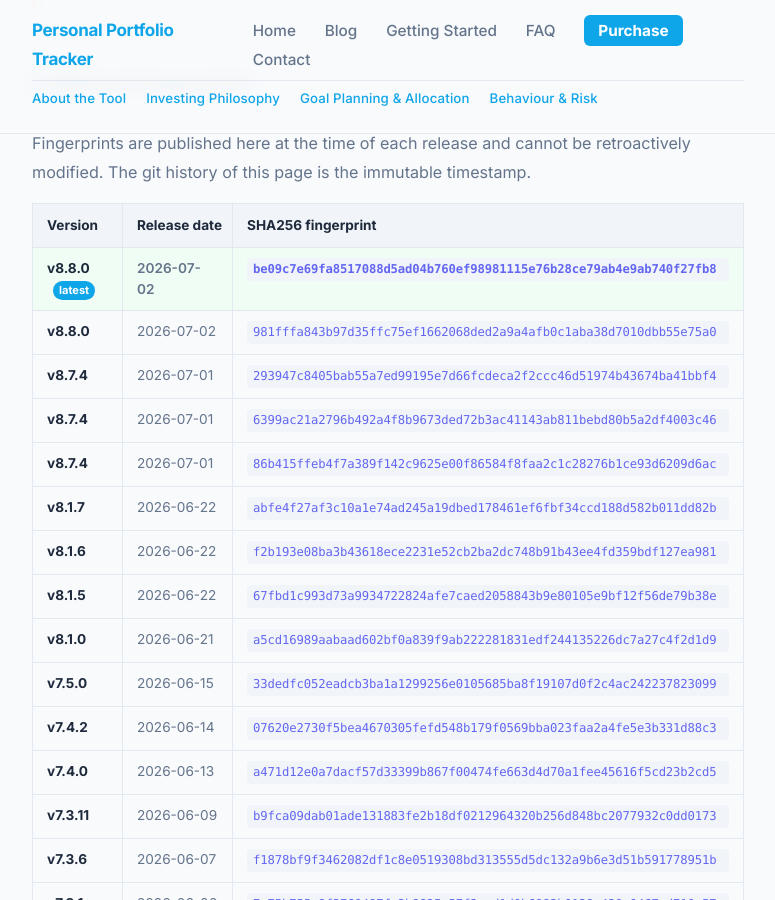
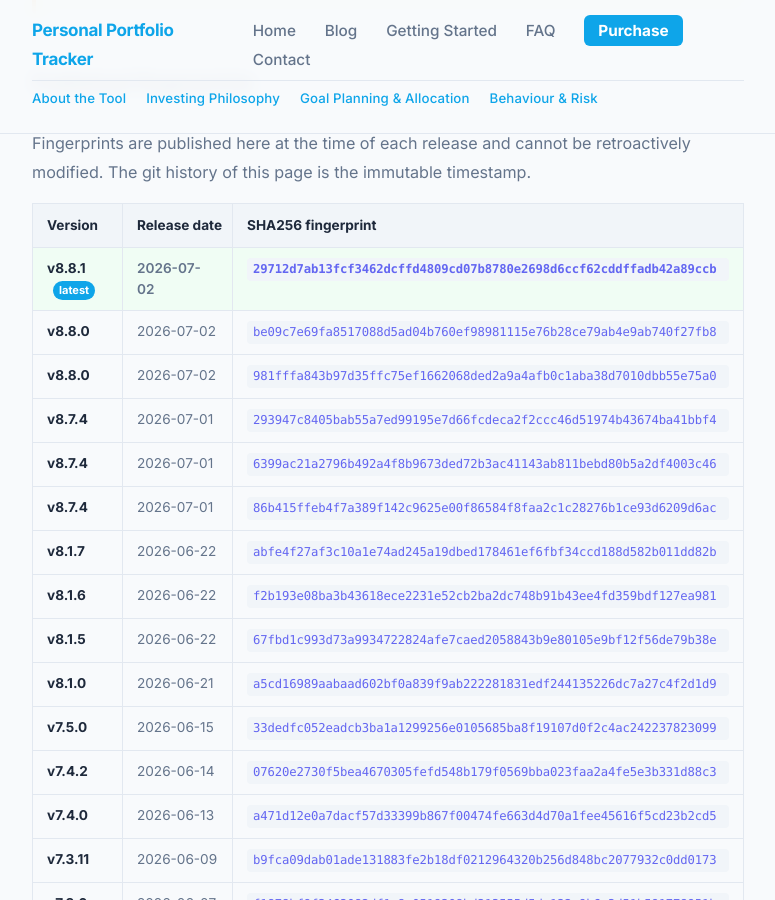
Before and after one commit to srikrishna2024/portfolio-tracker-blog, a Jekyll site: the page built from release-fingerprints/index.html, in a window 1280 px wide and 900 px high, scrolled down 976 px. Shown: the whole window, without its empty margins (252-1027 px from the left). Built offline with Jekyll 4.4.1, drawn with Linux system fonts in a browser that asks for light colours.

Commit message:
release: add v8.8.1 fingerprint

```diff
--- a/release-fingerprints/index.html
+++ b/release-fingerprints/index.html
@@ -40,7 +40,12 @@
       </thead>
       <tbody>
         <tr class="fp-current">
-          <td><strong>v8.8.0</strong> <span class="fp-badge">latest</span></td>
+          <td><strong>v8.8.1</strong> <span class="fp-badge">latest</span></td>
+          <td>2026-07-02</td>
+          <td><code class="fp-code">29712d7ab13fcf3462dcffd4809cd07b8780e2698d6ccf62cddffadb42a89ccb</code></td>
+        </tr>
+        <tr>
+          <td><strong>v8.8.0</strong></td>
           <td>2026-07-02</td>
           <td><code class="fp-code">be09c7e69fa8517088d5ad04b760ef98981115e76b28ce79ab4e9ab740f27fb8</code></td>
         </tr>
```
